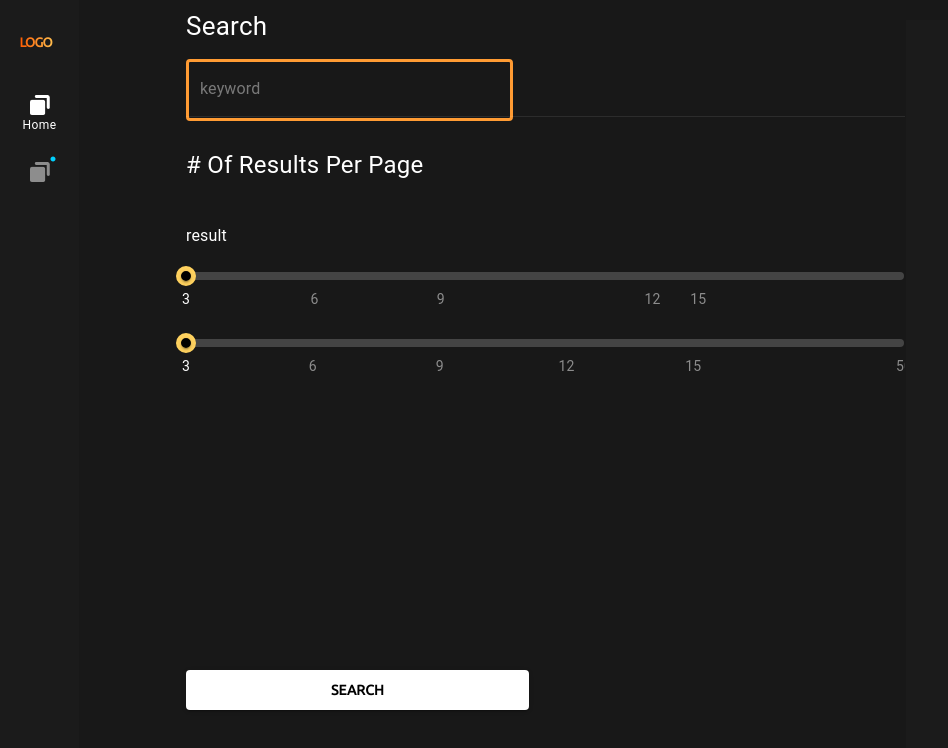
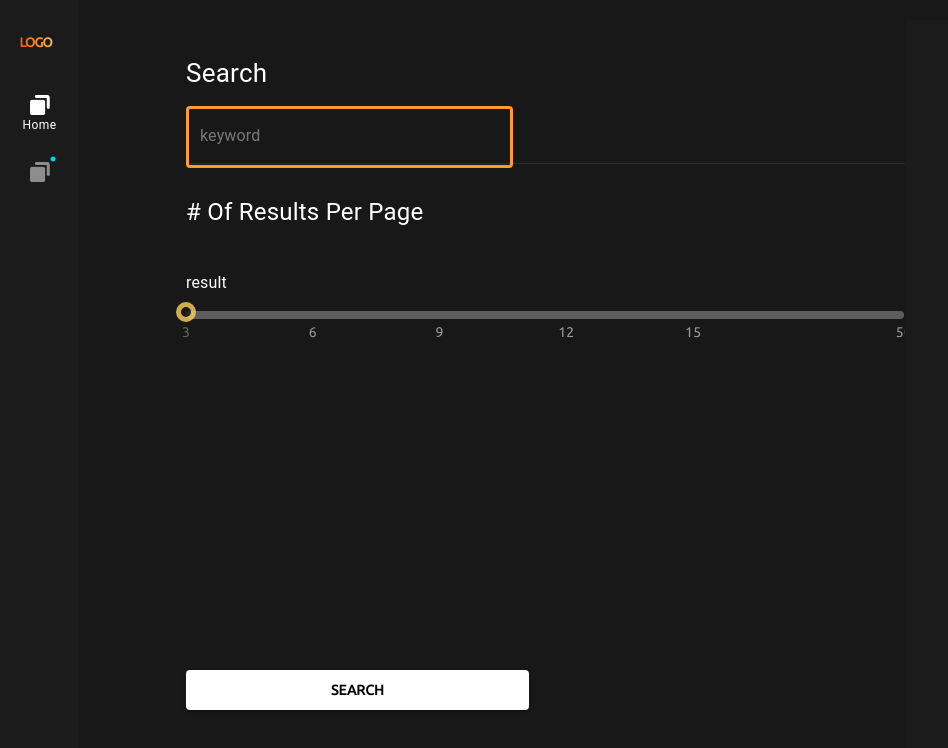
Before and after one commit to fridolinf/aha-frontend-test, a React (Create React App) app: page / in a window 1280 px wide. Shown: the top 748 px of the page, without its empty margins (0-948 px from the left). Built offline with nearby package versions, Linux system fonts and the light colour scheme; no server answers.

Commit message:
fix slider and layout

```diff
--- a/package.json
+++ b/package.json
@@ -52,6 +52,7 @@
     "eslint-plugin-react": "^7.28.0",
     "eslint-plugin-react-hooks": "^4.3.0",
     "prettier": "^2.6.2",
+    "rc-slider": "^10.0.0",
     "react-infinite-scroll-component": "^6.1.0",
     "react-router-dom": "^6.3.0"
   }
--- a/src/components/InputText.jsx
+++ b/src/components/InputText.jsx
@@ -24,7 +24,7 @@ function InputText({ changeKeyword, keywords }) {
       "&.Mui-focused fieldset": {
         border: "3px solid #FF9B33",
       },
-      "@media (min-width: 1439px)": {
+      "@media (min-width: 1440px)": {
         "& input": {
           marginTop: "8px",
           marginBottom: "30px",
--- a/src/components/SliderSize.jsx
+++ b/src/components/SliderSize.jsx
@@ -1,139 +1,9 @@
-import { Typography, Slider } from "@mui/material";
-import { styled } from "@mui/material/styles";
+import { Typography } from "@mui/material";
 import React, { useState } from "react";
 import PropTypes from "prop-types";
+import Slider, { Range } from "rc-slider";
 
 function SliderSize({ changeSliderValue, totalResult }) {
-  const marks = [
-    {
-      value: 3,
-      label: "3",
-    },
-    {
-      value: 6,
-      label: "6",
-    },
-    {
-      value: 9,
-      label: "9",
-    },
-    {
-      value: 12,
-      label: "12",
-    },
-    {
-      value: 15,
-      label: "15",
-    },
-    {
-      value: 50,
-      label: "50",
-    },
-  ];
-
-  const CustomSlider = styled(Slider)({
-    color: "rgba(255,255,255,0.5)",
-    height: 8,
-    maxWidth: "718px",
-    "& .MuiSlider-track": {
-      backgroundImage: "linear-gradient(270deg, #FFD25F 0.13%, #FF5C01 100%)",
-      border: "none",
-    },
-    "& .MuiSlider-thumb": {
-      backgroundColor: "#000",
-      border: "5px solid #FFD25F",
-    },
-    '& .MuiSlider-markLabel[data-index="1"]': {
-      transform: "translateX(980%)",
-    },
-    '& .MuiSlider-markLabel[data-index="2"]': {
-      transform: "translateX(1980%)",
-    },
-    '& .MuiSlider-markLabel[data-index="3"]': {
-      transform: "translateX(2000%)",
-    },
-    '& .MuiSlider-markLabel[data-index="4"]': {
-      transform: "translateX(2000%)",
-    },
-    '& .MuiSlider-markLabel[data-index="5"]': {
-      transform: "translateX(2000%)",
-    },
-    "& .MuiSlider-markLabel": {
-      color: "rgba(255,255,255, 0.5)",
-      margin: 0,
-      "@media (max-width: 376px)": {
-        "&:nth-of-type(6)": {
-          marginLeft: "36px",
-        },
-        "&:nth-of-type(8)": {
-          marginLeft: "82px",
-        },
-        "&:nth-of-type(10)": {
-          marginLeft: "123px",
-        },
-        "&:nth-of-type(12)": {
-          marginLeft: "164px",
-        },
-      },
-    },
-    "& .MuiSlider-markLabelActive": {
-      color: "#fff",
-    },
-    "& .MuiSlider-mark": {
-      display: "none",
-    },
-  });
-  const Aslider = styled(Slider)({
-    color: "rgba(255,255,255,0.5)",
-    height: 8,
-    marginTop: 10,
-    maxWidth: "718px",
-    "& .MuiSlider-track": {
-      backgroundImage: "linear-gradient(270deg, #FFD25F 0.13%, #FF5C01 100%)",
-      border: "none",
-    },
-    "& .MuiSlider-thumb": {
-      backgroundColor: "#000",
-      border: "5px solid #FFD25F",
-    },
-    "& .MuiSlider-markLabel": {
-      color: "rgba(255,255,255, 0.5)",
-      margin: 0,
-      "&:nth-of-type(6)": {
-        marginLeft: "81px",
-      },
-      "&:nth-of-type(8)": {
-        marginLeft: "162px",
-      },
-      "&:nth-of-type(10)": {
-        marginLeft: "243px",
-      },
-      "&:nth-of-type(12)": {
-        marginLeft: "324px",
-      },
-      "@media (max-width: 376px)": {
-        "&:nth-of-type(6)": {
-          marginLeft: "36px",
-        },
-        "&:nth-of-type(8)": {
-          marginLeft: "82px",
-        },
-        "&:nth-of-type(10)": {
-          marginLeft: "123px",
-        },
-        "&:nth-of-type(12)": {
-          marginLeft: "164px",
-        },
-      },
-    },
-    "& .MuiSlider-markLabelActive": {
-      color: "#fff",
-    },
-    "& .MuiSlider-mark": {
-      display: "none",
-    },
-  });
-
   return (
     <div>
       <Typography
@@ -147,20 +17,44 @@ function SliderSize({ changeSliderValue, totalResult }) {
         <b style={{ fontWeight: 700, fontSize: "48px" }}>{totalResult} </b>
         result
       </Typography>
-      <CustomSlider
-        marks={marks}
-        min={3}
-        max={50}
-        step={null}
-        onChange={changeSliderValue}
-      />
-      <Aslider
-        marks={marks}
-        min={3}
-        max={50}
-        step={null}
-        onChange={changeSliderValue}
-      />
+      <div style={{ maxWidth: "718px" }}>
+        <Slider
+          onChange={changeSliderValue}
+          min={3}
+          max={50}
+          defaultValue={3}
+          marks={{
+            3: <span className="onActiveMarks">3</span>,
+            11.3: <span className="onActiveMarks">6</span>,
+            19.6: <span className="onActiveMarks">9</span>,
+            27.9: <span className="onActiveMarks">12</span>,
+            36.2: <span className="onActiveMarks">15</span>,
+            50: <span className="onActiveMarks">50</span>,
+          }}
+          handleStyle={{
+            border: "5px solid #ffd25f",
+            height: 20,
+            width: 20,
+            marginTop: -9,
+            backgroundColor: "#1b1b1b",
+            "&:hover": {
+              border: "none",
+            },
+          }}
+          step={null}
+          railStyle={{
+            backgroundColor: "#5d5d5d",
+            height: 8,
+            maxWidth: "718px",
+          }}
+          dotStyle={{ display: "none" }}
+          trackStyle={{
+            backgroundImage:
+              "linear-gradient(270deg, #FFD25F 0.13%, #FF5C01 100%)",
+            height: 8,
+          }}
+        />
+      </div>
     </div>
   );
 }
--- a/src/index.css
+++ b/src/index.css
@@ -47,13 +47,23 @@ header {
   display: none;
 }
 
-@media only screen and (max-width: 1441px) {
+.onActiveMarks:hover {
+  color: #fff;
+}
+
+.onActiveMarks {
+  font-size: 14px;
+  font-weight: 400;
+  letter-spacing: 0.25px;
+}
+
+@media only screen and (max-width: 1440px) {
   .tabSection {
-    display: none;
+    visibility: hidden;
   }
 }
 
-@media only screen and (max-width: 376px) {
+@media only screen and (max-width: 375px) {
   .blueCircle {
     display: none;
   }
--- a/src/index.js
+++ b/src/index.js
@@ -2,6 +2,7 @@ import React from "react";
 import ReactDOM from "react-dom/client";
 import "./index.css";
 import App from "./App";
+import "rc-slider/assets/index.css";
 import reportWebVitals from "./reportWebVitals";
 import { BrowserRouter } from "react-router-dom";
 
--- a/src/pages/Home.jsx
+++ b/src/pages/Home.jsx
@@ -30,8 +30,27 @@ function Home() {
     });
   }, [keyword]);
 
-  const getValueSlider = (_, value) => {
-    setCountData(value);
+  const getValueSlider = (value) => {
+    switch (value) {
+      case 11.3:
+        setCountData(6);
+        break;
+      case 19.6:
+        setCountData(9);
+        break;
+      case 27.9:
+        setCountData(12);
+        break;
+      case 36.2:
+        setCountData(15);
+        break;
+      case 50:
+        setCountData(50);
+        break;
+      default:
+        setCountData(3);
+        break;
+    }
   };
 
   return (
@@ -141,7 +160,7 @@ function Home() {
         <Grid item md={9} xs={11.3}>
           <header className="headerMobile">LOGO</header>
           <Typography
-            className="search1440"
+            className="searchClassname"
             sx={{
               color: "#ffffff",
               fontSize: "26px",
@@ -157,6 +176,7 @@ function Home() {
           <SliderSize
             totalResult={totalData}
             changeSliderValue={getValueSlider}
+            count={countData}
           />
           <Divider
             sx={{
```
Also changed, not shown: 1 other file (tests, documents, lock files or other folders).
